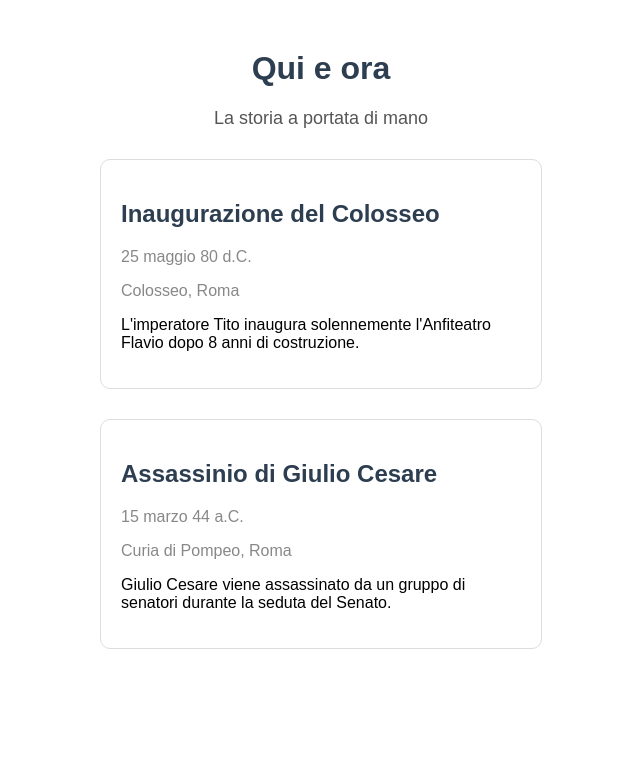
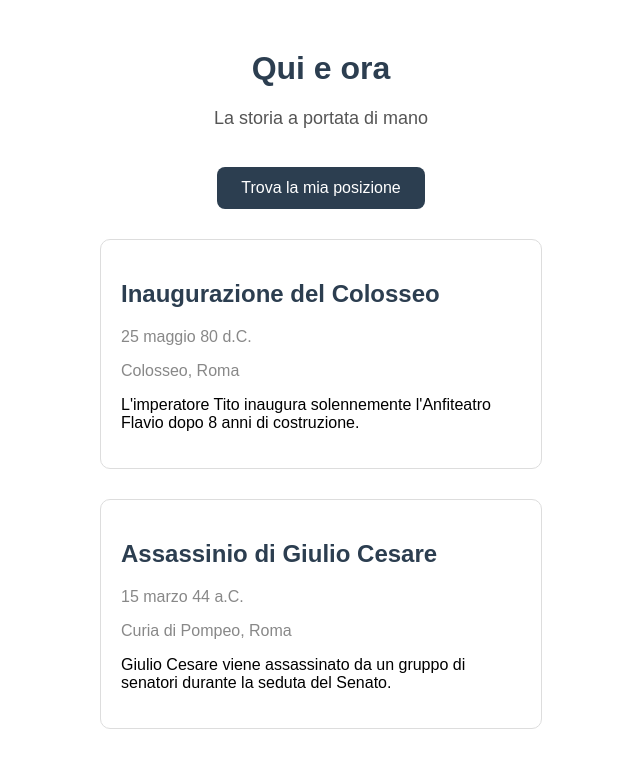
Before and after one commit to monicazucca1974-lab/quieoralastoria, a React (Create React App) app: page / in a window 1280 px wide. Shown: the top 768 px of the page, without its empty margins (319-959 px from the left). Built offline with nearby package versions, Linux system fonts and the light colour scheme.

Commit message:
aggiunta geolocalizzazione

```diff
--- a/src/App.js
+++ b/src/App.js
@@ -1,8 +1,59 @@
+
+import { useState } from 'react';
+
 function App() {
+  const [posizione, setPosizione] = useState(null);
+  const [errore, setErrore] = useState(null);
+
+  function trovaPosizione() {
+    if (!navigator.geolocation) {
+      setErrore('Il tuo browser non supporta la geolocalizzazione');
+      return;
+    }
+    navigator.geolocation.getCurrentPosition(
+      (pos) => {
+        setPosizione({
+          lat: pos.coords.latitude,
+          lon: pos.coords.longitude
+        });
+        setErrore(null);
+      },
+      () => {
+        setErrore('Non riesco a trovare la tua posizione');
+      }
+    );
+  }
+
   return (
     <div style={{ textAlign: 'center', marginTop: '50px', fontFamily: 'Arial' }}>
       <h1 style={{ color: '#2c3e50' }}>Qui e ora</h1>
       <p style={{ fontSize: '18px', color: '#555' }}>La storia a portata di mano</p>
+
+      <button
+        onClick={trovaPosizione}
+        style={{
+          padding: '12px 24px',
+          fontSize: '16px',
+          backgroundColor: '#2c3e50',
+          color: 'white',
+          border: 'none',
+          borderRadius: '8px',
+          cursor: 'pointer',
+          marginTop: '20px'
+        }}
+      >
+        Trova la mia posizione
+      </button>
+
+      {posizione && (
+        <p style={{ marginTop: '20px', color: '#555' }}>
+          Sei a: {posizione.lat.toFixed(4)}, {posizione.lon.toFixed(4)}
+        </p>
+      )}
+
+      {errore && (
+        <p style={{ marginTop: '20px', color: 'red' }}>{errore}</p>
+      )}
 
       <div style={{
         maxWidth: '400px',
```
